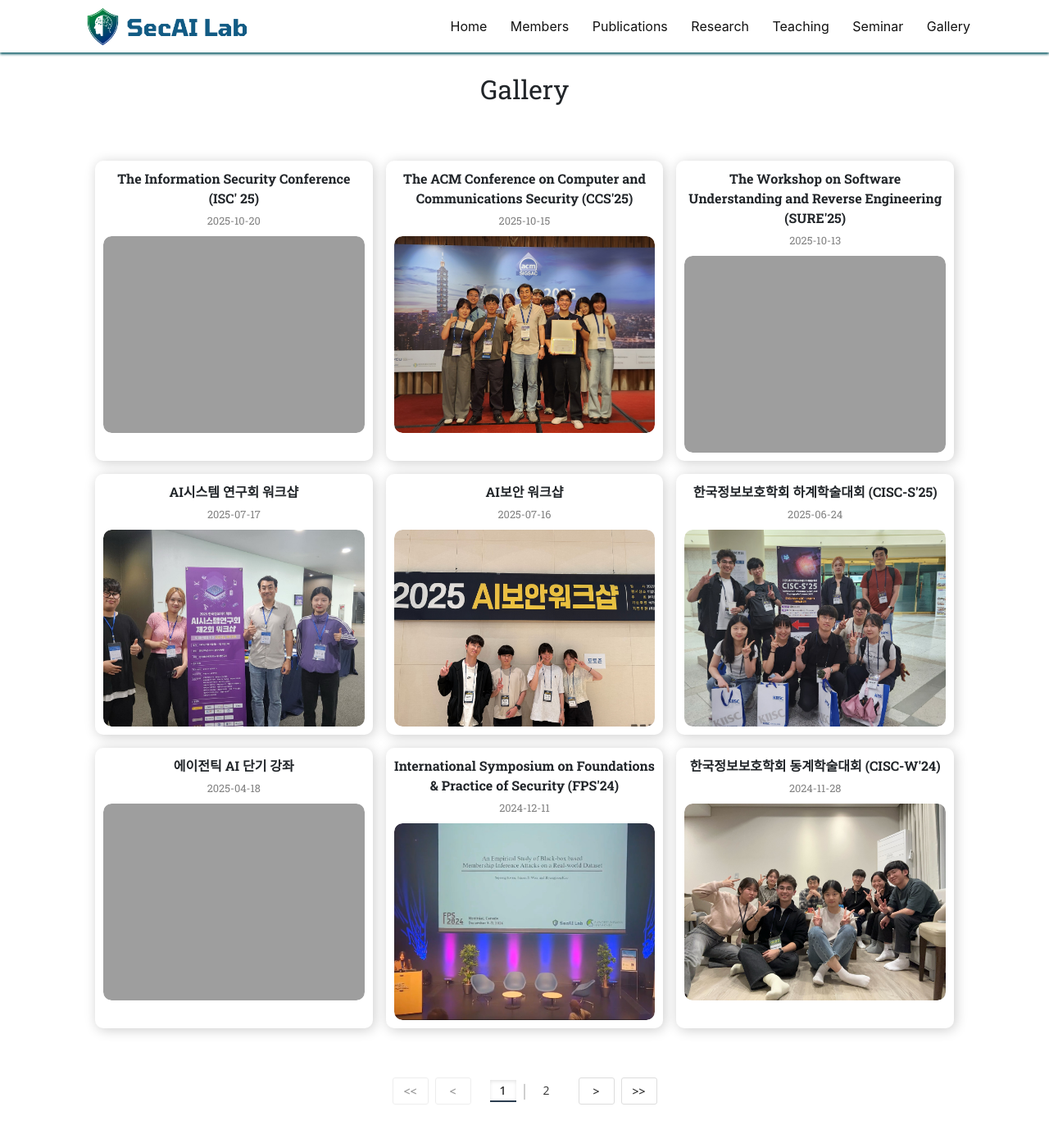
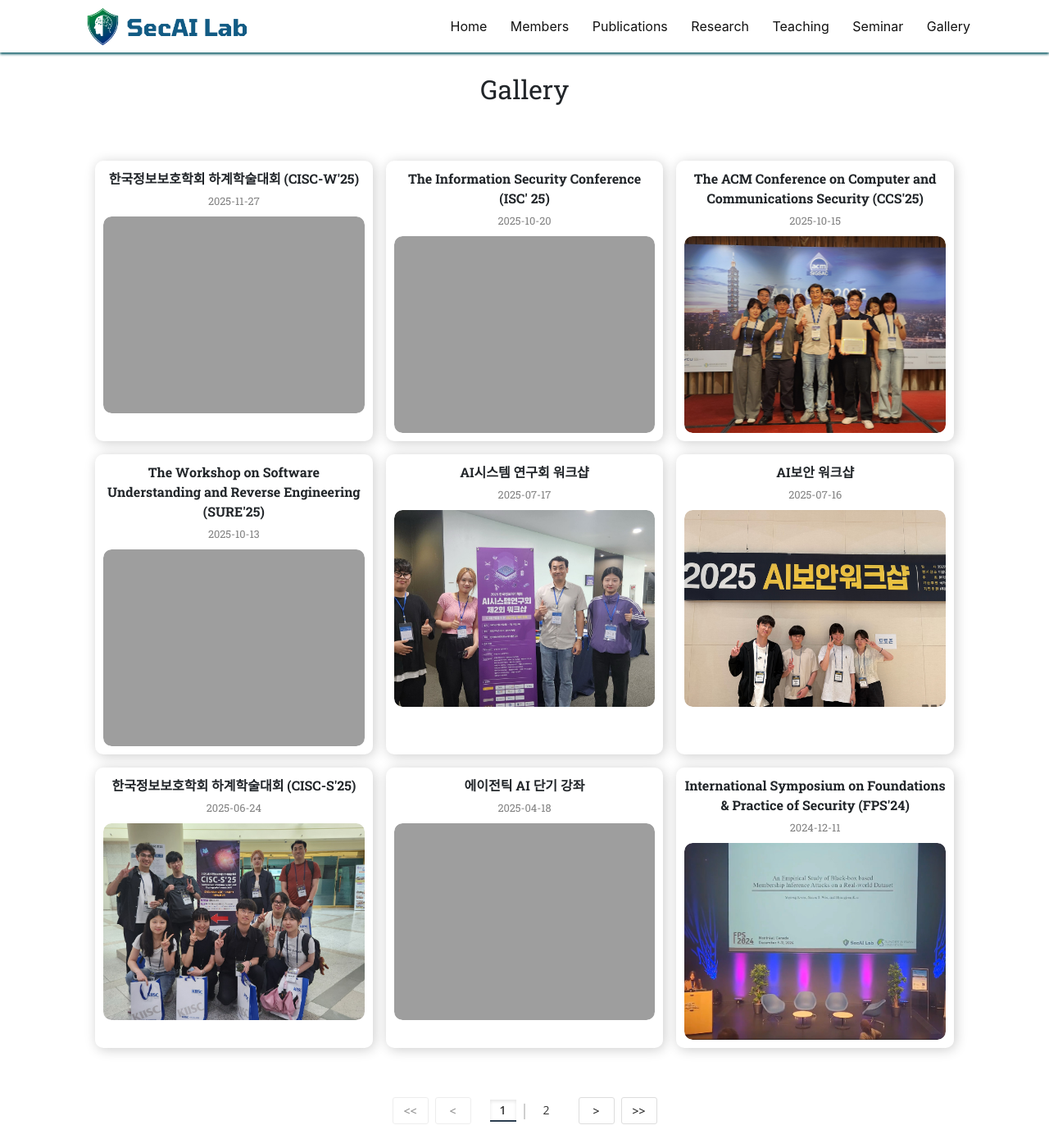
Before and after one commit to SecAI-Lab/secai-lab.github.io, a Jekyll site: the page built from pages/gallery.md, in a window 1280 px wide and 1400 px high. Shown: the whole window at 82% size. Built offline with Jekyll 4.4.1, drawn with Linux system fonts in a browser that asks for light colours; nearby versions of some CDN libraries.

Commit message:
Update gallery.yml

```diff
--- a/_data/gallery.yml
+++ b/_data/gallery.yml
@@ -1,3 +1,8 @@
+- title: "한국정보보호학회 하계학술대회 (CISC-W'25)"
+  images:
+    - filename: /2025_11_27.jpg
+      date: "2025-11-27"
+
 - title: "The Information Security Conference (ISC' 25)"
   images:
     - filename: /ISC_25/251020.jpg
```
